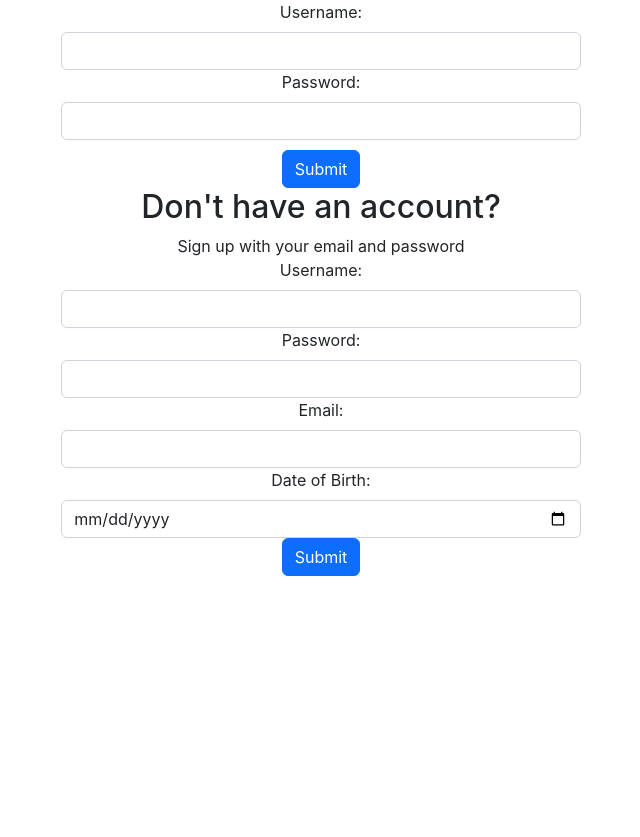
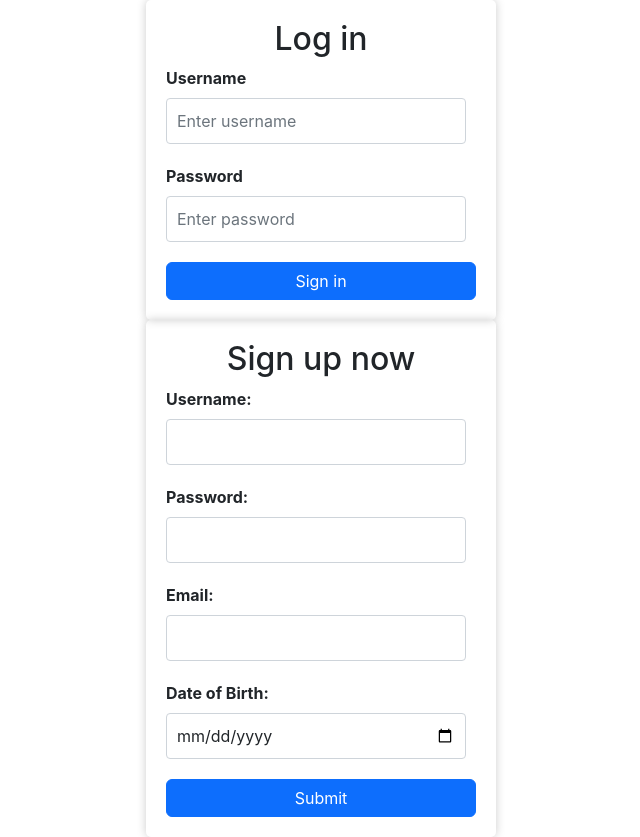
Before and after one commit to minhajislam674/oscarflicks-react, a React (Create React App) app: page / in a window 1280 px wide. Shown: the whole page, without its empty margins (319-959 px from the left). Before the commit the page ends 800 px from the top, so only its background shows below. Built offline with nearby package versions, Linux system fonts and the light colour scheme.

Commit message:
Updated stylings of movie-view, login-view with react-bootstrap

```diff
--- a/src/components/login-view/login-view.jsx
+++ b/src/components/login-view/login-view.jsx
@@ -41,28 +41,34 @@ export const LoginView = ({onLoggedIn}) => {
     };
 
     return (
-      <Form  onSubmit={handleSubmit}>
-        <Form.Group controlId="formUsername">
-          <Form.Label>Username:</Form.Label>
+      <div className="login-form-container">
+      <h2> Log in</h2>
+      <Form onSubmit={handleSubmit}>
+        <Form.Group className="form-group" controlId="formUsername">
+          <Form.Label className="form-label">Username</Form.Label>
           <Form.Control
             type="text"
             value={username}
+            placeholder="Enter username"
             onChange={(e)=> setUsername(e.target.value)}
             required
              />
 
         </Form.Group>
 
-        <Form.Group controlId="formPassword">
-          <Form.Label>Password:</Form.Label>
+        <Form.Group className="form-group" controlId="formPassword">
+          <Form.Label>Password</Form.Label>
           <Form.Control
             type="password"
             value={password}
+            placeholder="Enter password"
             onChange={(e)=> setPassword(e.target.value)}
             required
             />
         </Form.Group>
-        <Button className="login-btn" variant="primary" type="submit">Submit</Button>
+        <Button className="login-btn" type="submit">Sign in</Button>
       </Form>
+      </div>
+
     );
   };
--- a/src/components/login-view/login-view.scss
+++ b/src/components/login-view/login-view.scss
@@ -1,7 +1,29 @@
-.login-btn{
-    margin-top: 10px;
+
+
+.login-form-container{
+  display: flex;
+  flex-direction: column;
+  max-width: 350px;
+  margin: 0 auto;
+  padding: 20px;
+  border-radius: 5px;
+  box-shadow: 0px 0px 10px #ccc;
 }
 
-.form-conainer{
-    text-align: left;
+.form-group {
+    display: flex;
+    flex-direction: column;
+    align-items: flex-start;
 }
+
+.form-label {
+  font-weight: bold;
+}
+
+.form-control {
+    border-radius: 4px;
+    padding: 10px;
+    margin-bottom: 20px;
+    min-width: 200px;
+    max-width: 300px;
+}
--- a/src/components/main-view/main-view.jsx
+++ b/src/components/main-view/main-view.jsx
@@ -46,16 +46,12 @@ export const MainView = () => {
     if (!user) {
         return (
             <>
-                <Row className="justify-content-md-center mb-5">
-                <Col className="center" md={5}>
                     <LoginView
                         onLoggedIn = {(user, token) => {
                             setUser(user);
                             setToken(token);
                     }}/>
                     <SignupView />
-                </Col>
-                </Row>
             </>
         );
     }
@@ -87,7 +83,7 @@ export const MainView = () => {
             <Container>
                 <Row className="justify-content-md-center" mb={10}>
                     {movies.map((movie)=> (
-                        <Col className="mb-5" key={movie.id} sm={12} md={6} lg={4}>
+                        <Col className="mb-3 mt-3" key={movie.id} sm={12} md={6} lg={3}>
                             <MovieCard
                                 movieData={movie}
                                 onMovieClick = {(newSelectedMovie)=>{
--- a/src/components/main-view/main-view.scss
+++ b/src/components/main-view/main-view.scss
@@ -2,6 +2,6 @@
     width: 100vw;
     margin: 0 auto;
     display: grid;
-    grid-template-columns: 1fr 1fr 1fr;
+    grid-template-columns: 1fr 1fr 1fr 1fr;
     grid-gap: 20px;
   }
--- a/src/components/movie-card/movie-card.jsx
+++ b/src/components/movie-card/movie-card.jsx
@@ -9,6 +9,7 @@ export const MovieCard = ({movieData, onMovieClick}) => {
                 alt={`Poster of ${movieData.title}`}
                 src={movieData.image}
                 crossOrigin="cross-origin"
+                className="card-image"
             />
             <Card.Body>
                 <Card.Title> {movieData.title} ({movieData.releaseYear}) </Card.Title>
--- a/src/components/movie-card/movie-card.scss
+++ b/src/components/movie-card/movie-card.scss
@@ -2,7 +2,7 @@
     display: flex;
     flex-direction: column;
     height: 100%;
-    background-color: #95dada;
+    background-color: #def3f3;
     border: 1px solid grey;
     border-radius: 5px;
     padding: 25px;
@@ -14,5 +14,16 @@
   }
 
   .card-container:hover {
-    transform: scale(1.05);
+    transform: scale(1.01);
   }
+
+  .card-image {
+    width: 100%;
+    height: 320px;
+    object-fit: scale-down; //or cover
+}
+
+.card-title {
+  font-size: 1.2rem;
+  font-weight: bold;
+}
--- a/src/components/movie-view/movie-view.jsx
+++ b/src/components/movie-view/movie-view.jsx
@@ -7,12 +7,12 @@ export const MovieView = ({movieData, onBackClick}) => {
             <Container>
                     <Card className="card-container--mainview">
                     <Row>
-                        <Col>
-                            <CardImg src={movieData.image} alt="movie-poster"/>
+                        <Col xs={12} lg={6} md={9}>
+                            <CardImg className="card-image-movie-view" src={movieData.image} alt="movie-poster"/>
                         </Col>
-                        <Col>
-                            <Card.Body>
-                                <Card.Title>{movieData.title}</Card.Title>
+                        <Col >
+                            <Card.Body className="card-body">
+                                <Card.Title className="card-title-movie-view">{movieData.title}</Card.Title>
                                 <Card.Text>Director: {movieData.director} </Card.Text>
                                 <Button variant="primary" onClick={onBackClick}>Back </Button>
                             </Card.Body>
--- a/src/components/movie-view/movie-view.scss
+++ b/src/components/movie-view/movie-view.scss
@@ -0,0 +1,23 @@
+.card-container--mainview {
+    background-color: #f5f5f5;
+    margin-top: 20px;
+    padding: 20px;
+}
+
+.card-image-movie-view {
+    width: 100%;
+    height: 620px;
+    object-fit: scale-down; //or cover
+    border-radius: 5px;
+}
+
+.card-body{
+    text-align: left;
+}
+
+.card-title-movie-view {
+    font-size: 2.5rem;
+    font-weight: bold;
+    margin-bottom: 0;
+
+}
--- a/src/components/signup-view/signup-view.jsx
+++ b/src/components/signup-view/signup-view.jsx
@@ -41,12 +41,13 @@ export const SignupView = () => {
     return (
       <>
         <div className="sign-up-container">
-          <h2> Don't have an account?</h2>
-          <span>Sign up with your email and password</span>
-          <Form onSubmit={handleSubmit}>
-            <FormGroup>
-              <FormLabel>Username: </FormLabel>
+
+          <Form className="signup-form-container" onSubmit={handleSubmit}>
+            <h2> Sign up now</h2>
+            <FormGroup className="form-group">
+              <FormLabel className="form-label">Username: </FormLabel>
               <FormControl
+                className="form-control"
                 type="text"
                 value={username}
                 onChange={(e) => setUsername(e.target.value)}
@@ -54,27 +55,30 @@ export const SignupView = () => {
                 minLength="3"
                 />
             </FormGroup>
-            <FormGroup>
-              <FormLabel>Password: </FormLabel>
+            <FormGroup className="form-group">
+              <FormLabel className="form-label">Password: </FormLabel>
               <FormControl
+                className="form-control"
                 type="password"
                 value={password}
                 onChange={(e) => setPassword(e.target.value)}
                 required
                 />
             </FormGroup>
-            <FormGroup>
-              <FormLabel>Email: </FormLabel>
+            <FormGroup className="form-group">
+              <FormLabel className="form-label">Email: </FormLabel>
               <FormControl
+                className="form-control"
                 type="email"
                 value={email}
                 onChange={(e) => setEmail(e.target.value)}
                 required
                 />
             </FormGroup>
-            <FormGroup>
-              <FormLabel>Date of Birth: </FormLabel>
+            <FormGroup className="form-group">
+              <FormLabel className="form-label">Date of Birth: </FormLabel>
               <FormControl
+                className="form-control"
                 type="date"
                 value={birthday}
                 onChange={(e) => setBirthday(e.target.value)}
--- a/src/components/signup-view/signup-view.scss
+++ b/src/components/signup-view/signup-view.scss
@@ -0,0 +1,31 @@
+.signup-form-container{
+    display: flex;
+    flex-direction: column;
+    max-width: 350px;
+    margin: 0 auto;
+    padding: 20px;
+    border-radius: 5px;
+    box-shadow: 0px 0px 10px #ccc;
+  }
+
+  .form-group {
+      display: flex;
+      flex-direction: column;
+      align-items: flex-start;
+  }
+
+  .form-label {
+    font-weight: bold;
+  }
+
+  .form-control {
+      border-radius: 4px;
+      padding: 10px;
+      margin-bottom: 20px;
+      min-width: 200px;
+      max-width: 300px;
+  }
+
+.btn {
+    width: 100%;
+}
```
